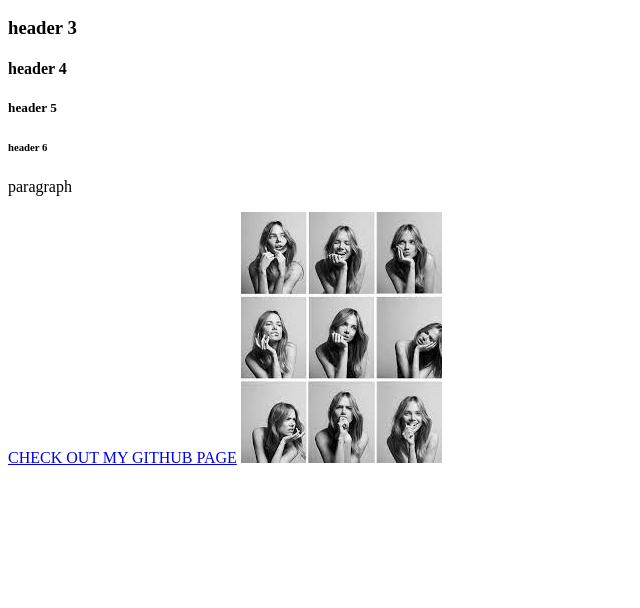
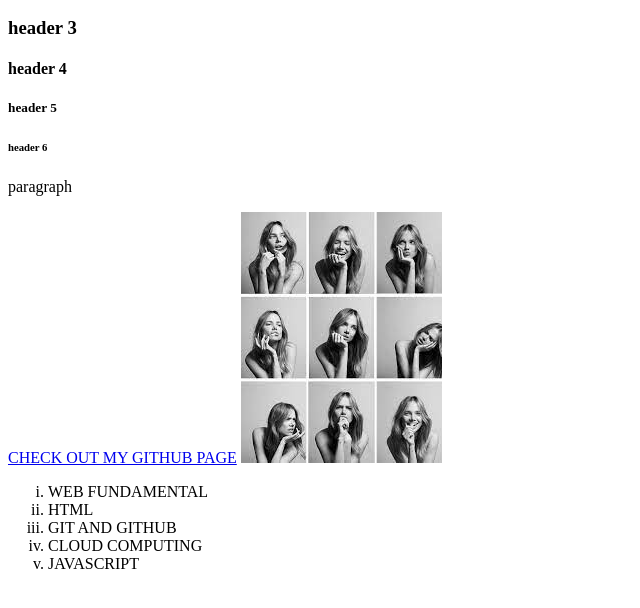
Before and after one commit to olofindamilola/goMycode, a plain HTML site: page index.html in a window 1280 px wide. Shown: the part 110-718 px from the top of the page, without its empty margins (0-640 px from the left). Drawn offline with Linux system fonts and the light colour scheme.

Commit message:
ordered list added

```diff
--- a/index.html
+++ b/index.html
@@ -16,5 +16,12 @@
     <p>paragraph</p>
     <a href="https://github.com/olofindamilola" target="_blank">CHECK OUT MY GITHUB PAGE</a>
     <img src="model picutre.jfif" alt="A Picture">
+    <ol type="i">
+        <li>WEB FUNDAMENTAL</li>
+        <li>HTML</li>
+        <li>GIT AND GITHUB</li>
+        <li>CLOUD COMPUTING</li>
+        <li>JAVASCRIPT</li>
+    </ol>
 </body>
 </html>
```
